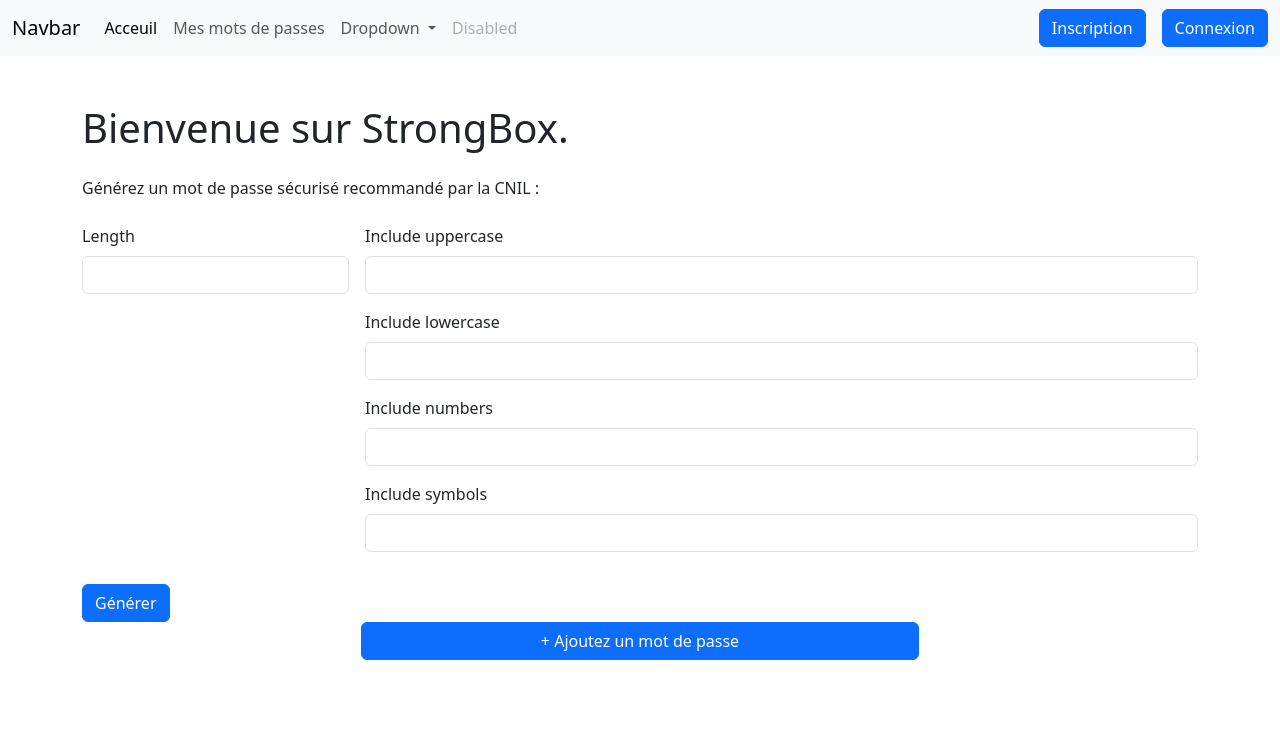
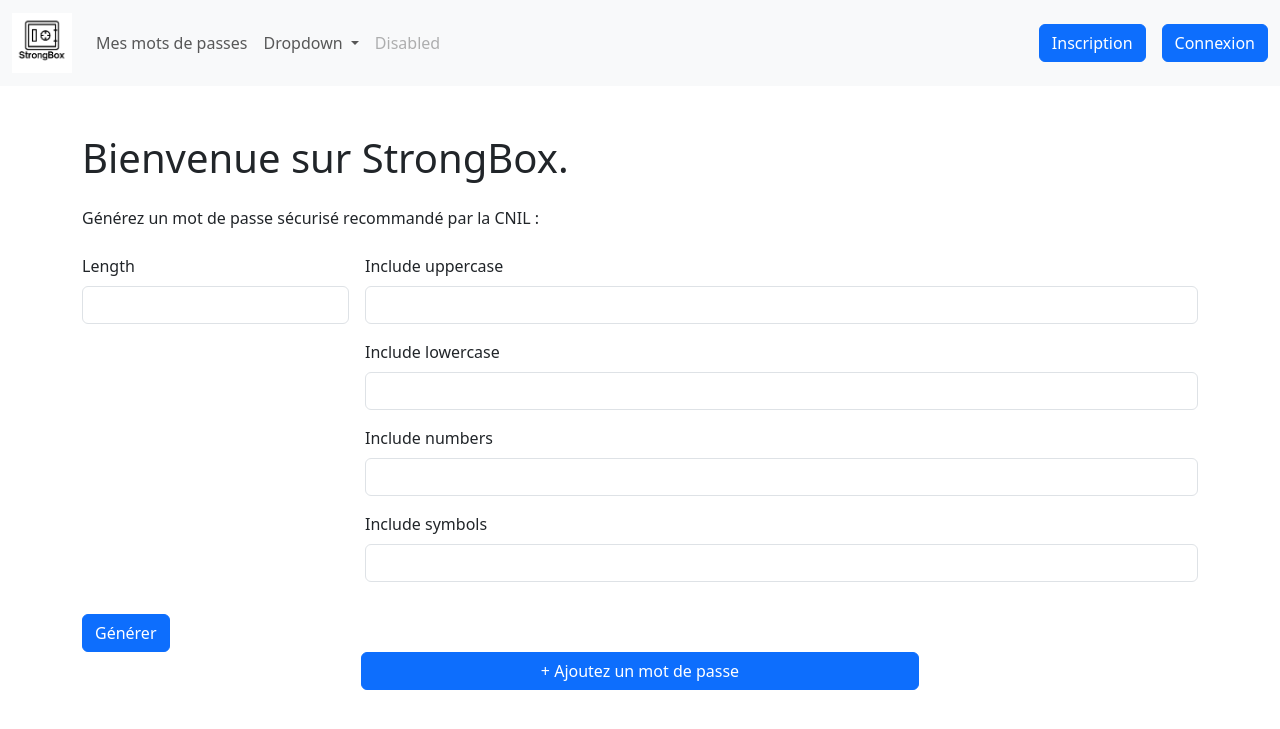
Before and after one commit to Yamcha95/www, a Symfony app: template templates/home/index.html.twig in a window 1280 px wide. Shown: the top 729 px of the page. Run offline with Twig, Linux system fonts and the light colour scheme; the template is opened without the code that fills it, so the values that code supplies are empty; form fields are guessed from the names that the template uses; some libraries are stand-ins or nearby versions.

Commit message:
Logo link home

```diff
--- a/templates/base.html.twig
+++ b/templates/base.html.twig
@@ -9,15 +9,12 @@
   </head>
   <nav class="navbar navbar-expand-lg bg-body-tertiary">
   <div class="container-fluid">
-    <a class="navbar-brand" href="#">Navbar</a>
+    <a class="navbar-brand" href="{{ path('app_home') }}"><img src="{{ asset('images/StrongBox (2).png') }}" alt="Logo" height="60"></a>
     <button class="navbar-toggler" type="button" data-bs-toggle="collapse" data-bs-target="#navbarSupportedContent" aria-controls="navbarSupportedContent" aria-expanded="false" aria-label="Toggle navigation">
       <span class="navbar-toggler-icon"></span>
     </button>
     <div class="collapse navbar-collapse" id="navbarSupportedContent">
       <ul class="navbar-nav me-auto mb-2 mb-lg-0">
-        <li class="nav-item">
-          <a class="nav-link active" aria-current="page" href="#">Acceuil</a>
-        </li>
         <li class="nav-item">
           <a class="nav-link" href="#">Mes mots de passes</a>
         </li>
--- a/templates/home/index.html.twig
+++ b/templates/home/index.html.twig
@@ -29,7 +29,7 @@
         </div>
     {% endif %}
     <div class="d-grid gap-2 col-6 mx-auto">
-        <button class="btn btn-primary" type="button">+ Ajoutez un mot de passe</button>
+            <a href="{{ path('app_mdp_new') }}" class="btn btn-primary">+ Ajoutez un mot de passe</a>
     </div>
 </div>
 {% endblock %}
```
Also changed, not shown: public/images/StrongBox (1).png (added), public/images/StrongBox (2).png (added).
